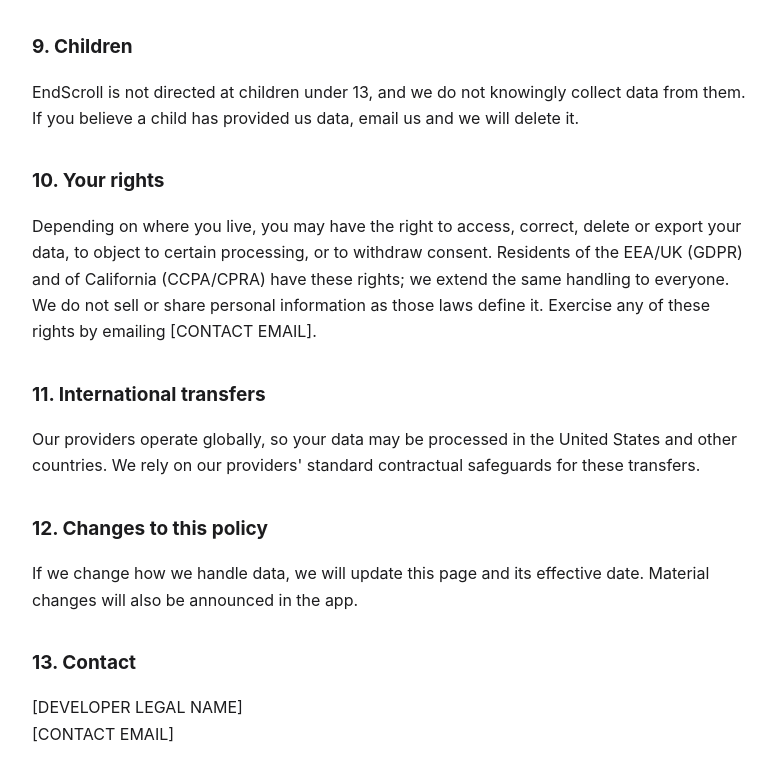
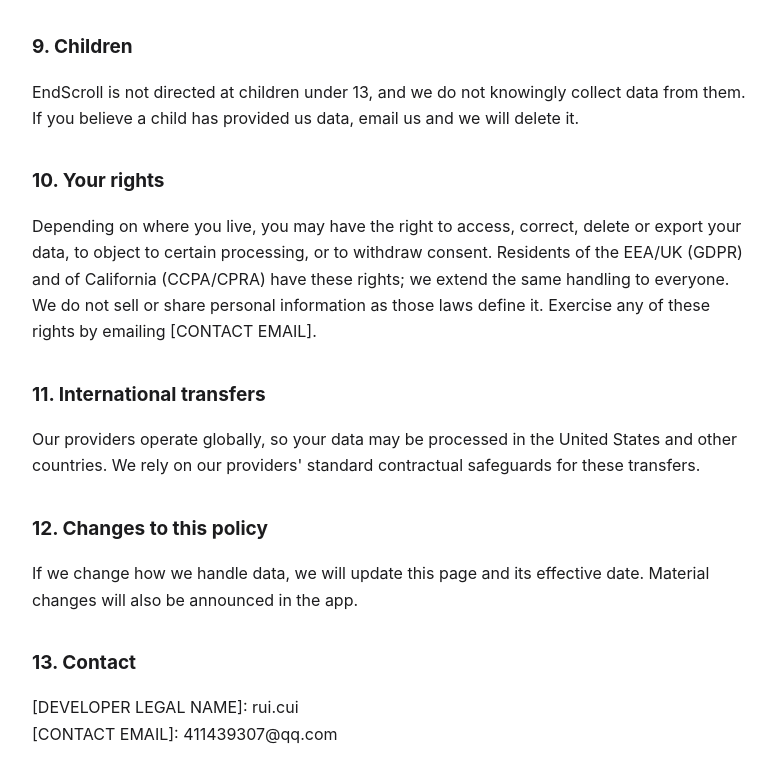
Before and after one commit to PythonEatViper/endscroll-legal, a plain HTML site: page privacy/index.html in a window 1280 px wide. Shown: the part 2700-3483 px from the top of the page, without its empty margins (248-1020 px from the left). Drawn offline with Linux system fonts and the light colour scheme.

Commit message:
Update index.html

```diff
--- a/privacy/index.html
+++ b/privacy/index.html
@@ -214,8 +214,8 @@
 <h2>13. Contact</h2>
 
 <p>
-  [DEVELOPER LEGAL NAME]<br>
-  [CONTACT EMAIL]
+  [DEVELOPER LEGAL NAME]: rui.cui<br>
+  [CONTACT EMAIL]: 411439307@qq.com
 </p>
 
 </body>
```
